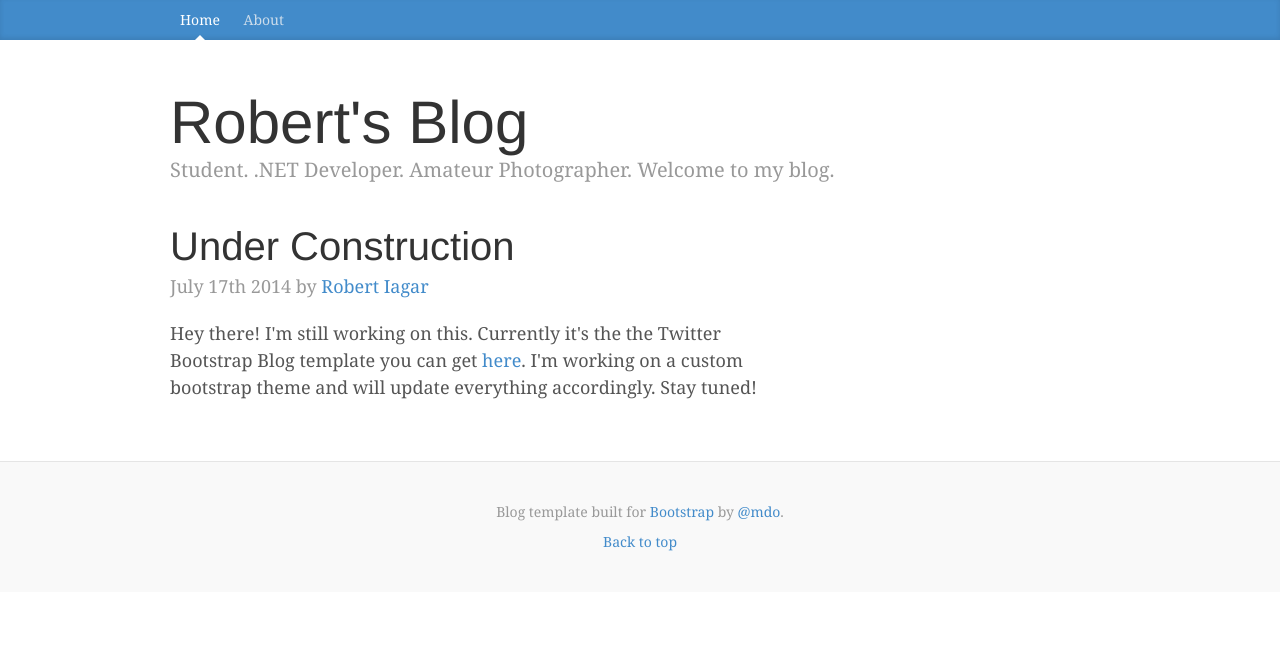
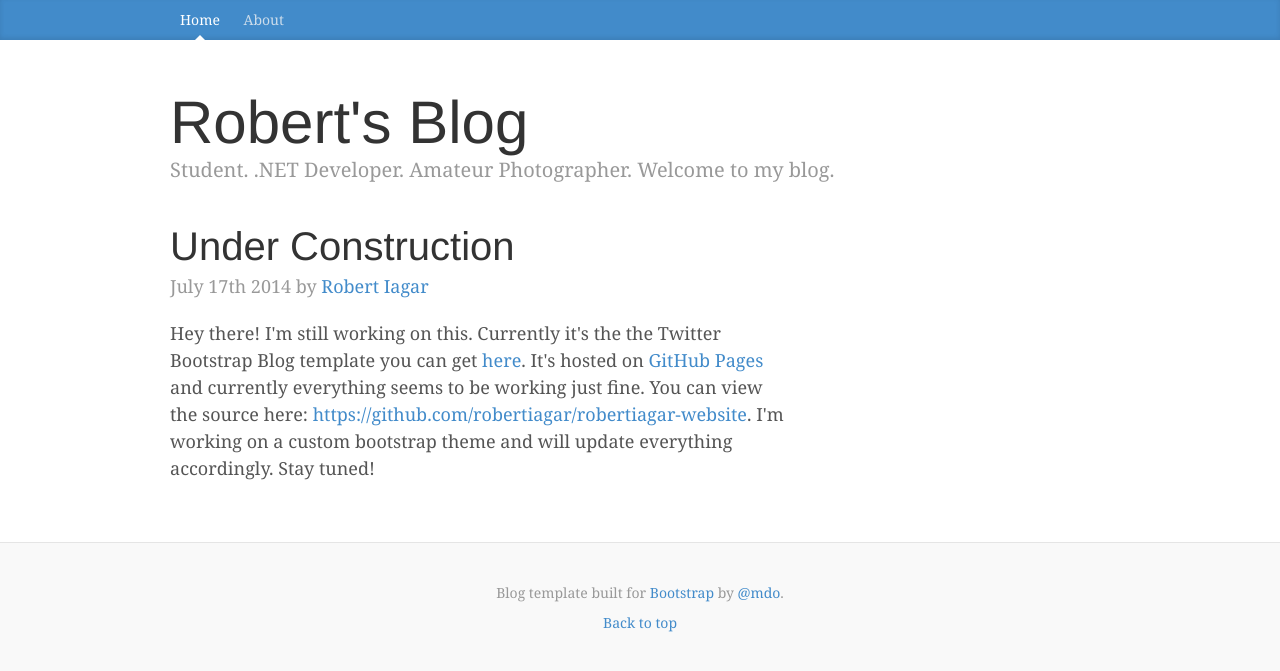
Before and after one commit to robertiagar/robertiagar.com, a Jekyll site: the page built from index.html, in a window 1280 px wide. Shown: the top 671 px of the page. Built offline with Jekyll 4.4.1, drawn with Linux system fonts in a browser that asks for light colours; nearby versions of some CDN libraries; a style sheet for code colours, icons or effects is not loaded.

Commit message:
Update index.html

```diff
--- a/index.html
+++ b/index.html
@@ -22,6 +22,10 @@ layout: default
 
 		I'm still working on this. Currently it's the the Twitter Bootstrap Blog template you can get <a href="http://getbootstrap.com/examples/blog/"> here</a>.
 
+		It's hosted on <a href="https://pages.github.com/">GitHub Pages</a> and currently everything seems to be working just fine.
+
+		You can view the source here: <a href="https://github.com/robertiagar/robertiagar-website">https://github.com/robertiagar/robertiagar-website</a>.
+
 		I'm working on a custom bootstrap theme and will update everything accordingly.
 
 		Stay tuned!
```
